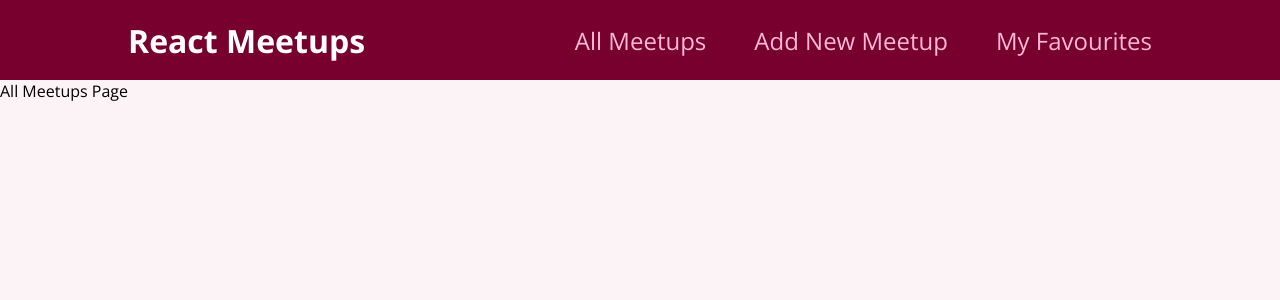
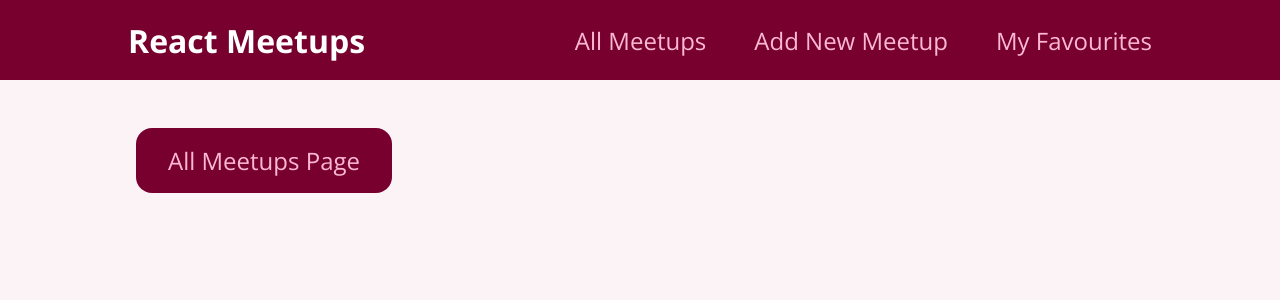
Before and after one commit to devvanu/react-meetup-app, a React (Create React App) app: page / in a window 1280 px wide. Shown: the top 300 px of the page. Built offline with nearby package versions, Linux system fonts and the light colour scheme; the HTML template or start-up script is replaced by a standard one.

Commit message:
fixed the text

```diff
--- a/package.json
+++ b/package.json
@@ -9,7 +9,7 @@
     "react": "^18.2.0",
     "react-dom": "^18.2.0",
     "react-router-dom": "^5.3.3",
-    "react-scripts": "5.0.1",
+    "react-scripts": "^5.0.1",
     "web-vitals": "^2.1.4"
   },
   "scripts": {
--- a/src/components/layout/MainNavigation.js
+++ b/src/components/layout/MainNavigation.js
@@ -7,7 +7,7 @@ export default function MainNavigation(){
         <header className={styles.header}>
             <div className={styles.logo}>React Meetups</div>
             <nav>
-                <ul>
+                <ul className>
                     <li> <Link to="/">All Meetups</Link></li>
                     <li> <Link to="/new-meetup">Add New Meetup</Link> </li>
                     <li> <Link to="/favourites">My Favourites</Link> </li>
--- a/src/index.css
+++ b/src/index.css
@@ -19,3 +19,17 @@ h2 {
   font-size: 1.5rem;
   color: #2c292b;
 }
+.center{
+  display: flex;
+  justify-content: center;
+  align-items: center;
+  width: 16rem;
+  margin-top: 3rem;
+  margin-left: 8.5rem;
+  font-size: 1.5rem;
+  color: #fcb8d2;
+  background-color: #77002e;
+  padding: 1rem;
+  border-radius: 1rem;
+
+}
--- a/src/pages/AllMeetups.js
+++ b/src/pages/AllMeetups.js
@@ -1,3 +1,3 @@
 export default function AllMeetupsPage(){
-    return <div>All Meetups Page</div>;
+    return <div className="center">All Meetups Page</div>;
 }
--- a/src/pages/Favourites.js
+++ b/src/pages/Favourites.js
@@ -1,3 +1,3 @@
 export default function FavouritesPage(){
-    return <div>Favourites Page</div>;
+    return <div className="center">Favourites Page</div>;
 }
--- a/src/pages/NewMeetup.js
+++ b/src/pages/NewMeetup.js
@@ -1,3 +1,3 @@
 export default function NewMeetuPage(){
-    return <div>NewMeetup Page</div>;
+    return <div className="center">NewMeetup Page</div>;
 }
```
Also changed, not shown: src/components/layout/MainNavigation.module.css (line endings or trailing spaces), 1 other file (tests, documents, lock files or other folders).
